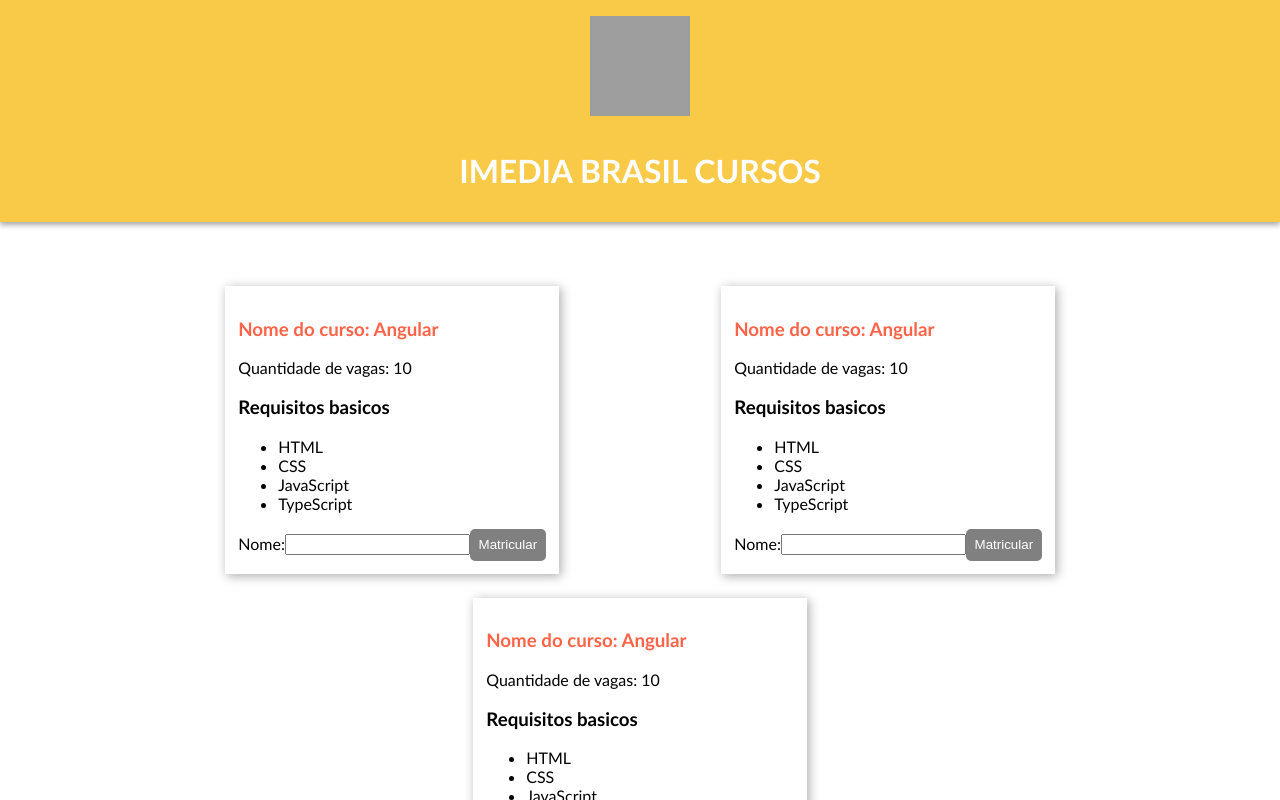
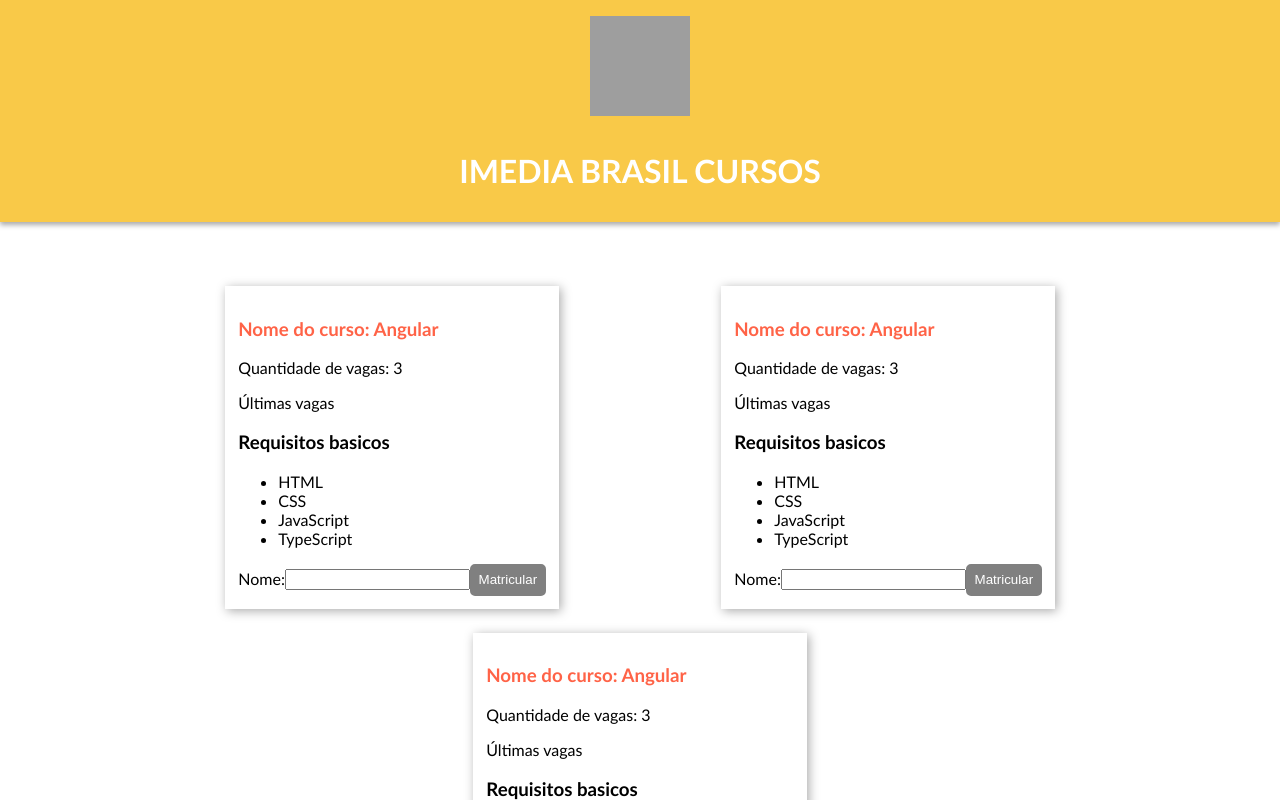
Before and after one commit to fellyph/curso-angular, an Angular app: page / in a window 1280 px wide. Shown: the top 800 px of the page. Built offline with nearby package versions, Linux system fonts and the light colour scheme; grey boxes are pictures that could not be loaded.

Commit message:
adding ngClass

```diff
--- a/src/app/curso/curso.component.css
+++ b/src/app/curso/curso.component.css
@@ -2,10 +2,25 @@
   color: tomato;
 }
 
-
 .course {
   margin-bottom: 1.5em;
   width: 100%;
+  position: relative;
+}
+
+.course.sold-out .card {
+  border: 2px solid tomato;
+  opacity: 0.4;
+}
+
+.course.sold-out::after {
+  content: "Vagas Encerradas";
+  position: absolute;
+  top: 0;
+  right: 0;
+  background: tomato;
+  color: #fff;
+  padding: 1em;
 }
 
 .course .card {
--- a/src/app/curso/curso.component.html
+++ b/src/app/curso/curso.component.html
@@ -1,4 +1,4 @@
-<article class="course presencial">
+<article class="course presencial" [ngClass]="{'sold-out':!vagas}" >
   <div class="card">
       <div class="card-block">
         <h1>Nome do curso: {{nomeCurso}}</h1>
@@ -14,9 +14,12 @@
         <ul class="requirements">
           <li *ngFor="let requisito of requisitos">{{requisito}}</li>
         </ul>
-        <label>Nome:</label>
-        <input type="text" [(ngModel)]="alunoAtual" name="nome"/>
-        <button class="btn" (click)="matricularAluno()" [disabled]="!alunoAtual">Matricular</button>
+        <ng-container *ngIf="vagas">
+          <label>Nome:</label>
+          <input type="text" [(ngModel)]="alunoAtual" name="nome"/>
+          <button class="btn" (click)="matricularAluno()" [disabled]="!alunoAtual">Matricular</button>
+        </ng-container>
+
         <ng-container *ngIf="alunos.length > 0">
           <h5>Alunos Matriculados</h5>
           <ul>
--- a/src/app/curso/curso.component.ts
+++ b/src/app/curso/curso.component.ts
@@ -15,7 +15,7 @@ export class CursoComponent {
 
     constructor() {
         this.nomeCurso = 'Angular';
-        this.vagas = 10;
+        this.vagas = 3;
         this.requisitos = ['HTML', 'CSS', 'JavaScript', 'TypeScript'];
     }
 
```
